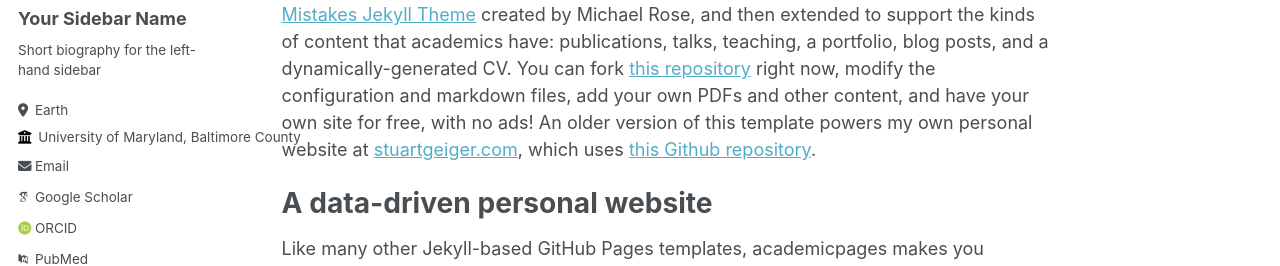
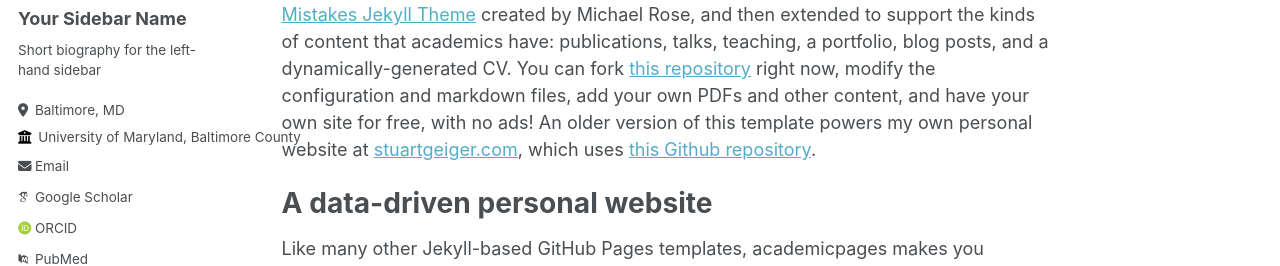
Before and after one commit to kyramadunich/kyramadunich.github.io, a Jekyll site: the page built from _pages/about.md, in a window 1280 px wide. Shown: the part 263-529 px from the top of the page. Built offline with Jekyll 4.4.1, drawn with Linux system fonts in a browser that asks for light colours; some web fonts are replaced.

Commit message:
Update _config.yml

```diff
--- a/_config.yml
+++ b/_config.yml
@@ -25,7 +25,7 @@
   name             : "Your Sidebar Name"
   pronouns         : # example: "she/her"
   bio              : "Short biography for the left-hand sidebar"
-  location         : "Earth"
+  location         : "Baltimore, MD"
   employer         : "University of Maryland, Baltimore County"
   uri              : # URL
   email            : "none@example.org"
@@ -100,7 +100,7 @@
   path                   : "_data/comments/{options.slug}"
   requiredFields         : ['name', 'email', 'message']
   transforms:
-    email                : "md5"
+    email                : "kyram3@umbc.edu"
   generatedFields:
     date:
       type               : "date"
```
